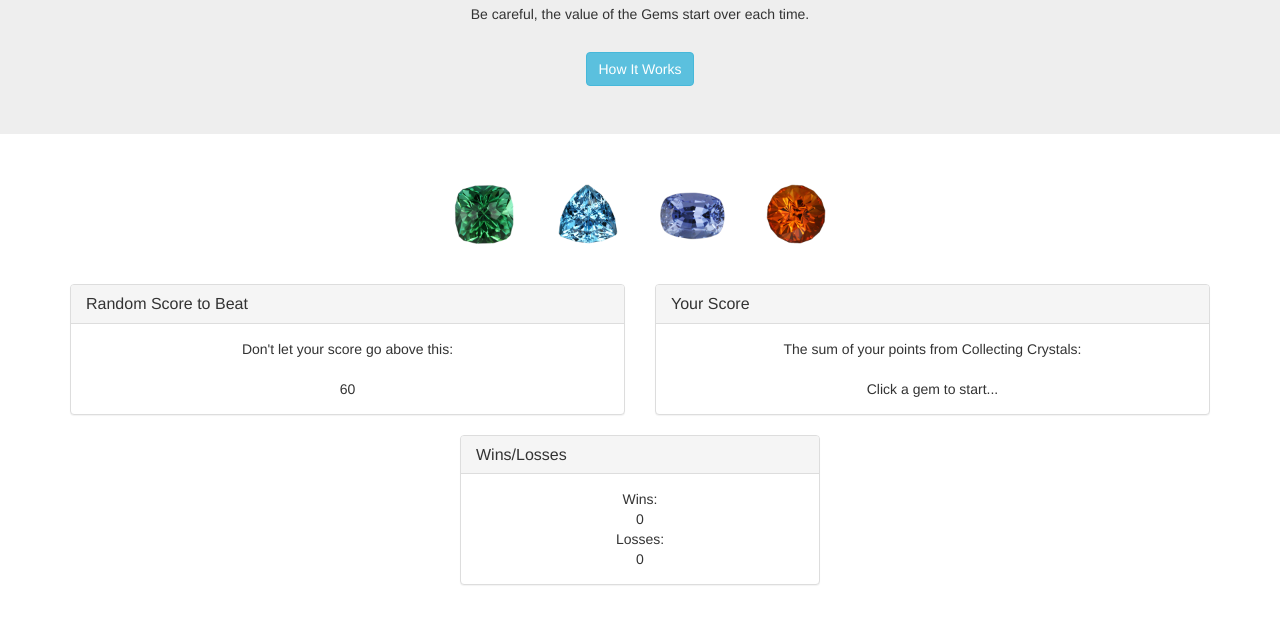
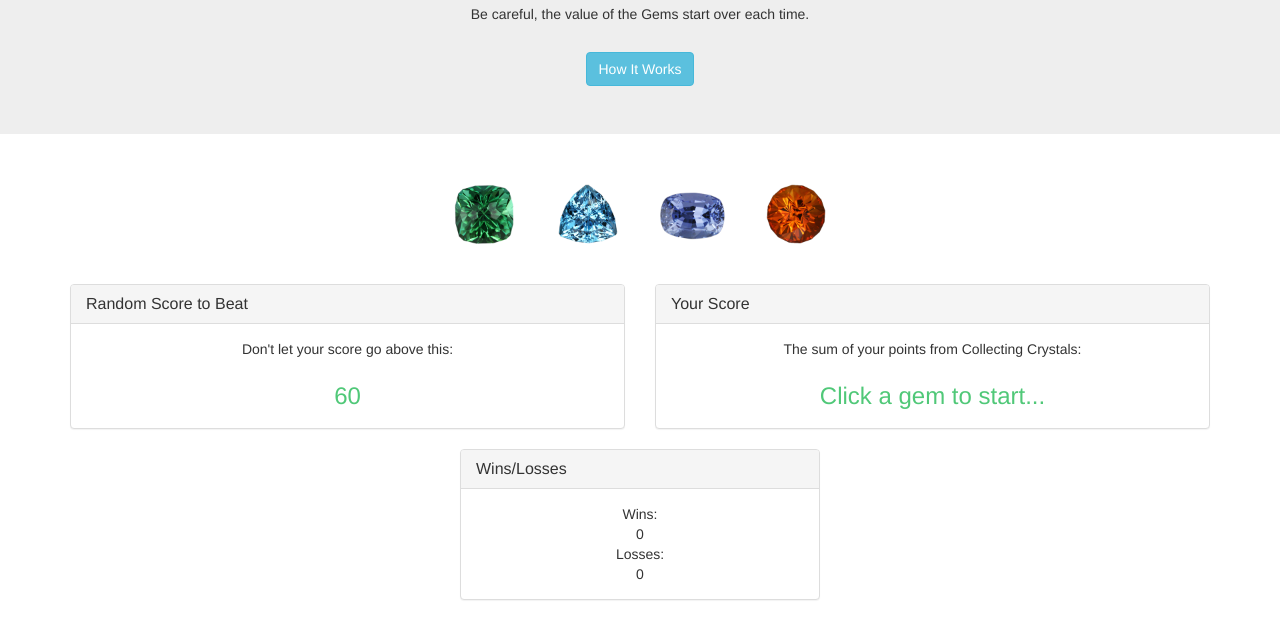
Before and after one commit to alexsaaats/week-4-game, a plain HTML site: page index.html in a window 1280 px wide. Shown: the part 257-877 px from the top of the page. Drawn offline with nearby package versions, Linux system fonts and the light colour scheme; the site is published under a folder, as on GitHub Pages, so addresses that start at the root find nothing.

Commit message:
final push

```diff
--- a/index.html
+++ b/index.html
@@ -11,7 +11,7 @@
   <!-- themed bootstrap sheet -->
   <link rel="stylesheet" type="text/css" href="https://bootswatch.com/slate/bootstrap.min.css">
   <!-- my stylesheet -->
-  <link rel="stylesheet" type="text/css" href="/Assets/CSS/style.css">
+  <link rel="stylesheet" type="text/css" href="Assets/CSS/style.css">
   <!-- adding in jquery -->
   <script src="https://ajax.aspnetcdn.com/ajax/jQuery/jquery-3.2.1.min.js"></script>
   <!-- adding in bootstrap js -->
```
